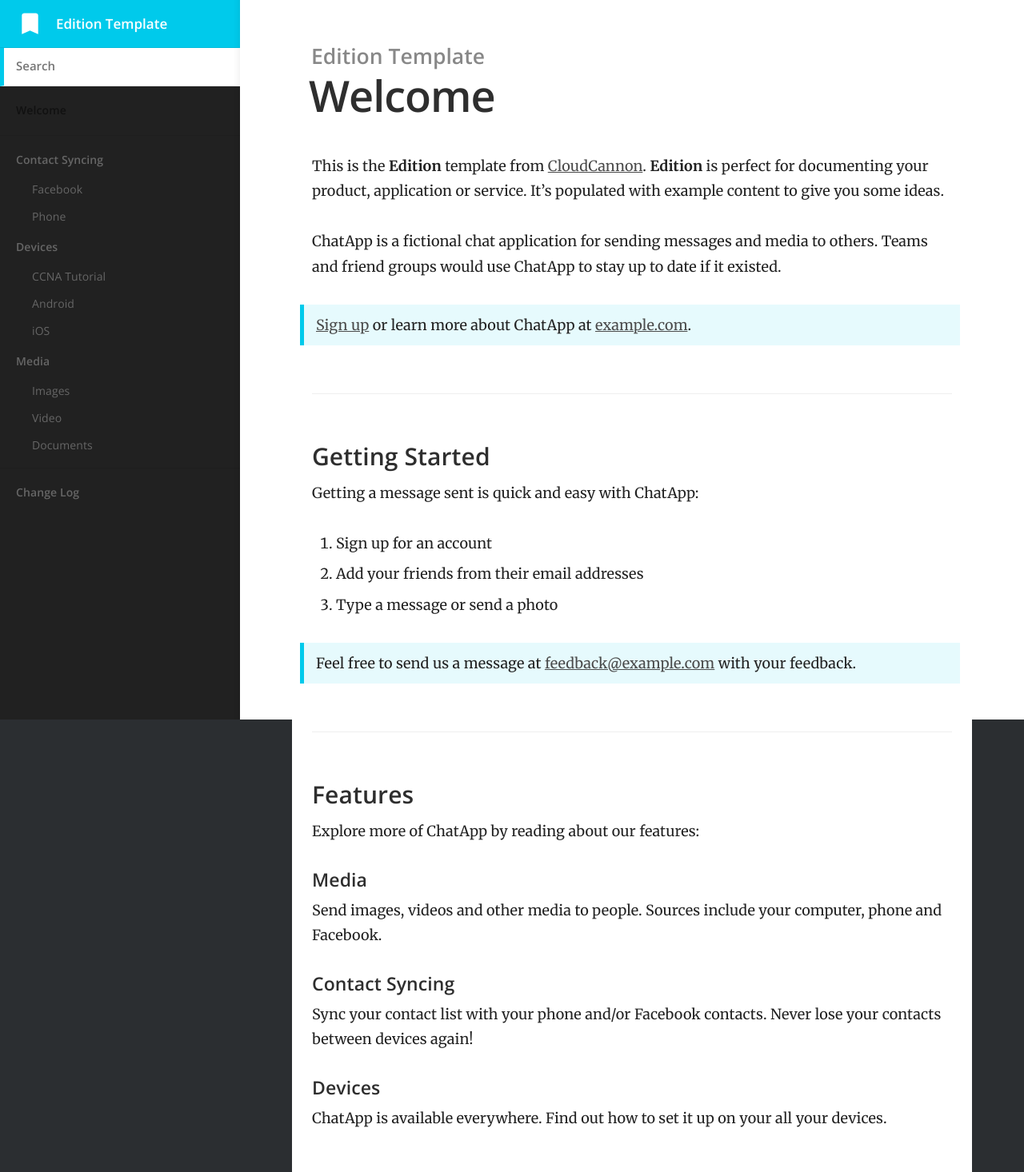
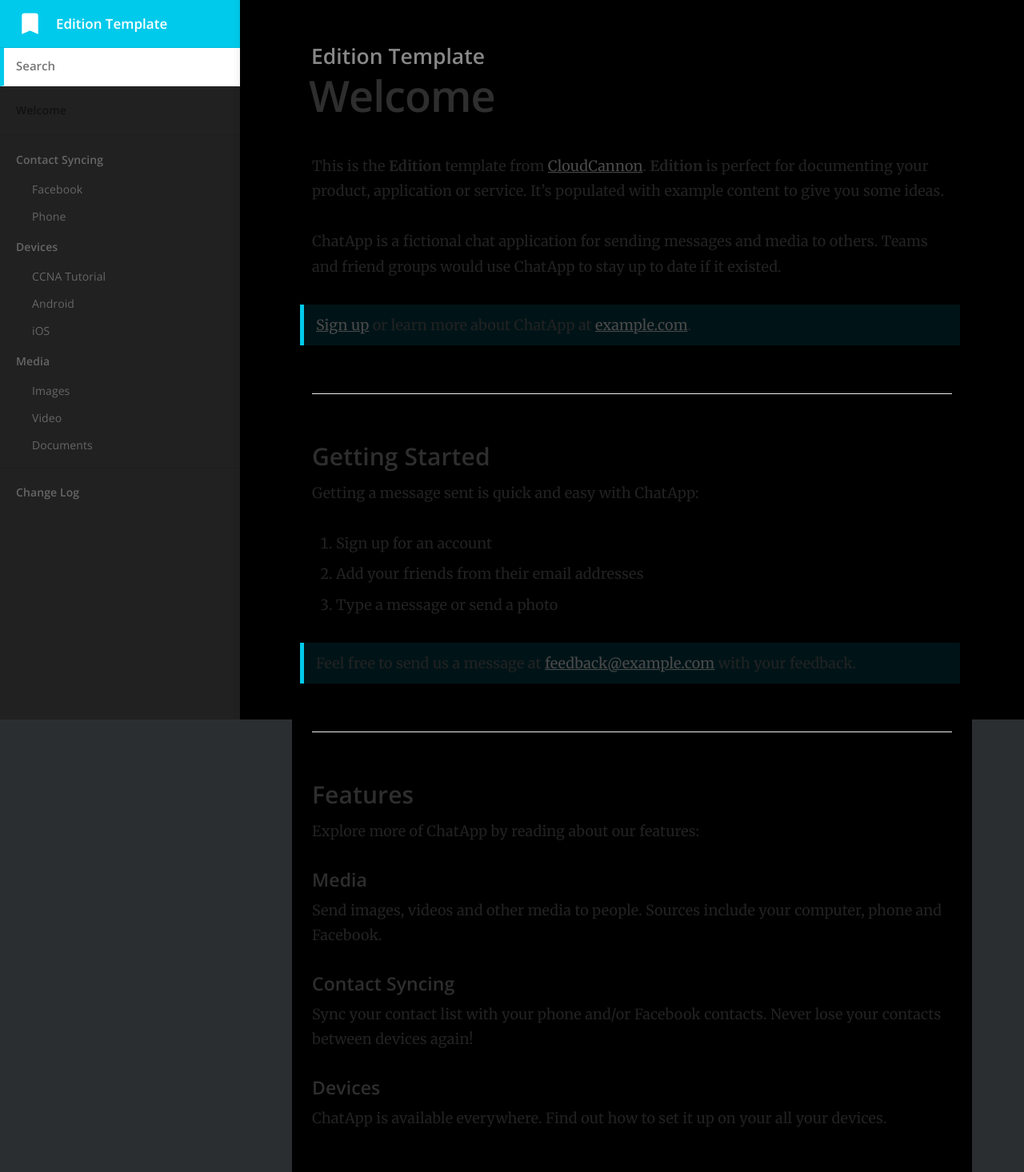
Before and after one commit to d0midigi/Networking-Notes, a Jekyll site: the page built from index.md, in a window 1280 px wide. Shown: the whole page at 80% size. Built offline with Jekyll 4.4.1, drawn with Linux system fonts in a browser that asks for light colours.

Commit message:
Update main.scss

```diff
--- a/css/main.scss
+++ b/css/main.scss
@@ -8,7 +8,7 @@ $body-background-color: #2B2E31;
 
 $content-max-width: 800px;
 $content-color: #222;
-$content-background-color: #fff;
+$content-background-color: #000;
 
 $brand-colour: #00caeb;
 $brand-colour-light: mix($brand-colour, $content-background-color, 10%);
```
